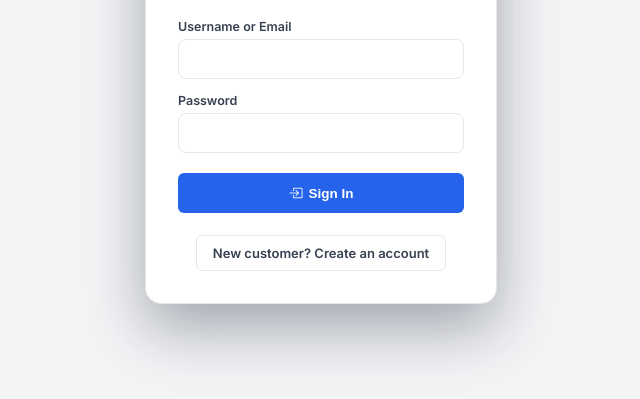
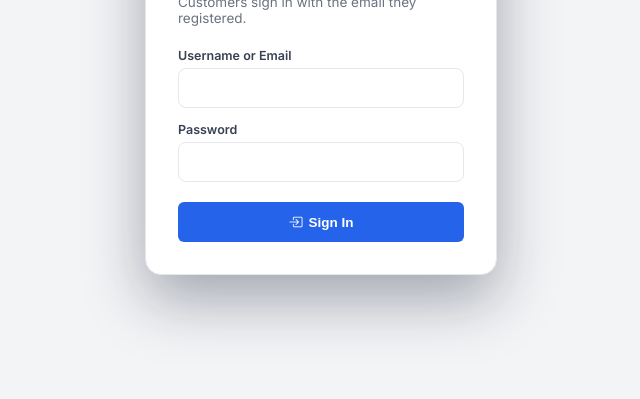
Before and after one commit to Neuxcoli/Repair-Shop-Management-System, a website built with Vite: page frontend/login.html in a window 1280 px wide. Shown: the part 339-738 px from the top of the page, without its empty margins (319-959 px from the left). Built offline with nearby package versions, Linux system fonts and the light colour scheme.

Commit message:
Remove create-account links from login pages

```diff
--- a/frontend/login.html
+++ b/frontend/login.html
@@ -34,10 +34,6 @@
       <div class="login-error" id="login-error" hidden></div>
       <button class="btn btn-primary login-btn" id="login-btn" type="submit"><i class="bi bi-box-arrow-in-right"></i> Sign In</button>
     </form>
-
-    <div class="login-footer">
-      <a href="/register.html">New customer? Create an account</a>
-    </div>
   </div>
 </div>
 
```
Also changed, not shown: frontend/staff-login.html (+0 -4 lines).
